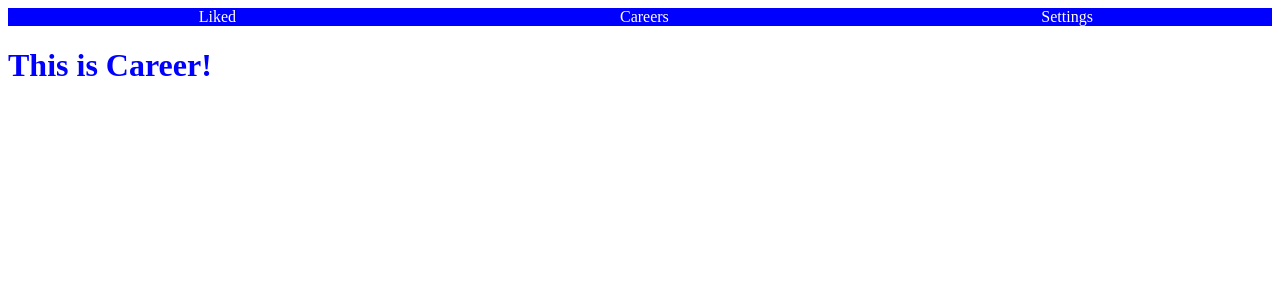
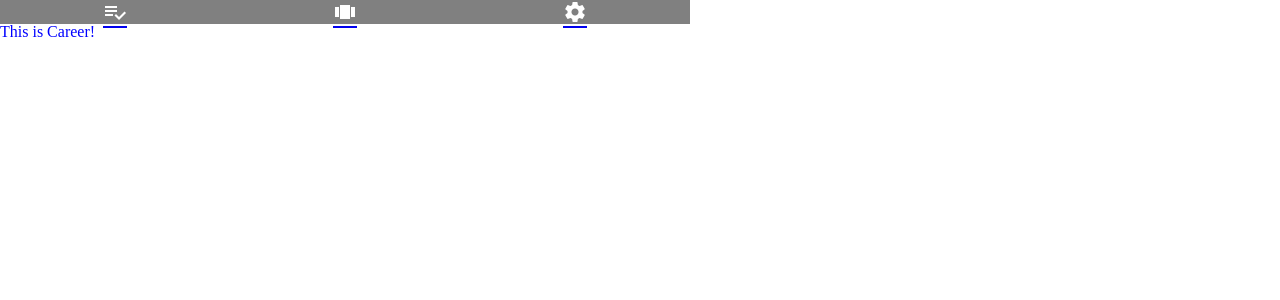
Before and after one commit to facn2/path-18-app, a React (Create React App) app: page /Careers in a window 1280 px wide. Shown: the top 300 px of the page. Built offline with nearby package versions, Linux system fonts and the light colour scheme.

Commit message:
adds icons to NavBar #39 :lipstick:

```diff
--- a/public/index.html
+++ b/public/index.html
@@ -9,7 +9,9 @@
       homescreen on Android. See https://developers.google.com/web/fundamentals/engage-and-retain/web-app-manifest/
     -->
     <link rel="manifest" href="%PUBLIC_URL%/manifest.json">
-    <link rel="shortcut icon" href="%PUBLIC_URL%/favicon.ico">
+    <link rel="stylesheet" href="./reset.css">
+    <link href="https://fonts.googleapis.com/icon?family=Material+Icons"
+      rel="stylesheet">
     <!--
       Notice the use of %PUBLIC_URL% in the tags above.
       It will be replaced with the URL of the `public` folder during the build.
--- /dev/null
+++ b/public/reset.css
@@ -0,0 +1,124 @@
+html,
+body,
+div,
+span,
+applet,
+object,
+iframe,
+h1,
+h2,
+h3,
+h4,
+h5,
+h6,
+p,
+blockquote,
+pre,
+a,
+abbr,
+acronym,
+address,
+big,
+cite,
+code,
+del,
+dfn,
+em,
+img,
+ins,
+kbd,
+q,
+s,
+samp,
+small,
+strike,
+strong,
+sub,
+sup,
+tt,
+var,
+b,
+u,
+i,
+center,
+dl,
+dt,
+dd,
+ol,
+ul,
+li,
+fieldset,
+form,
+label,
+legend,
+table,
+caption,
+tbody,
+tfoot,
+thead,
+tr,
+th,
+td,
+article,
+aside,
+canvas,
+details,
+embed,
+figure,
+figcaption,
+footer,
+header,
+hgroup,
+menu,
+nav,
+output,
+ruby,
+section,
+summary,
+time,
+mark,
+audio,
+video {
+  margin: 0;
+  padding: 0;
+  border: 0;
+  font-size: 100%;
+  font: inherit;
+  vertical-align: baseline;
+}
+/* HTML5 display-role reset for older browsers */
+article,
+aside,
+details,
+figcaption,
+figure,
+footer,
+header,
+hgroup,
+menu,
+nav,
+section {
+  display: block;
+}
+body {
+  line-height: 1;
+}
+ol,
+ul {
+  list-style: none;
+}
+blockquote,
+q {
+  quotes: none;
+}
+blockquote:before,
+blockquote:after,
+q:before,
+q:after {
+  content: '';
+  content: none;
+}
+table {
+  border-collapse: collapse;
+  border-spacing: 0;
+}
--- a/src/components/NavBar.js
+++ b/src/components/NavBar.js
@@ -4,30 +4,38 @@ import { Link } from 'react-router-dom';
 
 const NavBarContainer = styled.div`
   width: 100%;
+  max-width: 690px;
   padding: 0;
   margin: 0;
-  background: blue;
+  background: grey;
   display: flex;
   justify-content: space-around;
 `;
 
 const NavBarItem = styled.div`
-  padding: 0 0.1rem;
-  width: 2.5rem;
   color: #fff;
+  display: flex;
+  justify-content: center;
+  align-content: center;
 `;
 
 const NavBar = () => {
   return (
     <NavBarContainer>
       <Link to="/LikedCareers">
-        <NavBarItem>Liked</NavBarItem>
+        <NavBarItem>
+          <i className="material-icons">playlist_add_check</i>
+        </NavBarItem>
       </Link>
       <Link to="/Careers">
-        <NavBarItem>Careers</NavBarItem>
+        <NavBarItem>
+          <i className="material-icons">view_carousel</i>
+        </NavBarItem>
       </Link>
       <Link to="/Settings">
-        <NavBarItem>Settings</NavBarItem>
+        <NavBarItem>
+          <i className="material-icons">settings</i>
+        </NavBarItem>
       </Link>
     </NavBarContainer>
   );
```
